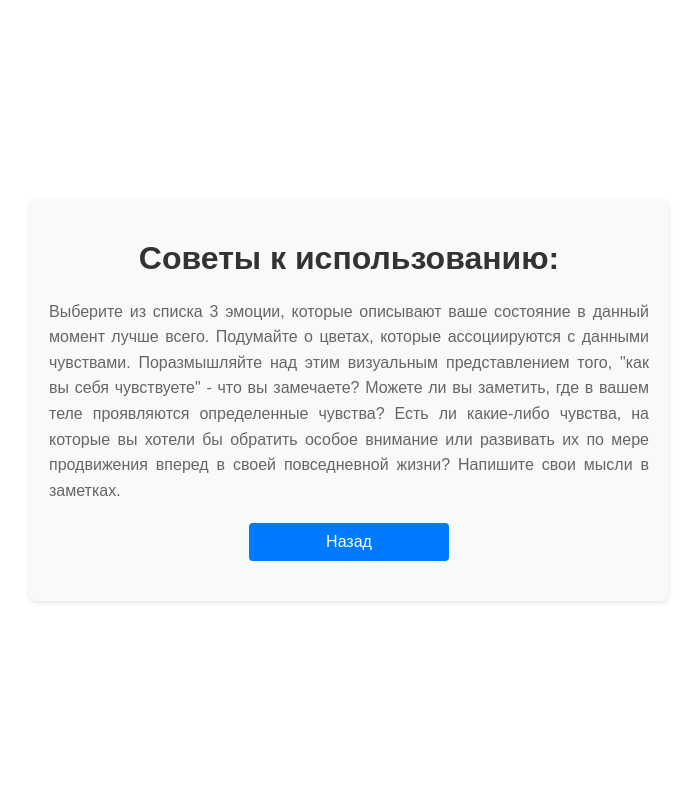
After one commit to miillaa/WEB_project, a Flask app: page /home in a window 1280 px wide. The commit adds this page. Shown: the whole page, without its empty margins (291-988 px from the left). Run offline with Flask 3, Linux system fonts and the light colour scheme; parts of the project's set-up code (start-up, migrations or seed data) failed here and were passed over.

Commit message:
Sixth attempt: Merge

```diff
--- a/data/news.py
+++ b/data/news.py
@@ -10,7 +10,7 @@ from wtforms.validators import DataRequired
 
 
 class NewsForm(FlaskForm):
-    title = StringField('Заголовок', validators=[DataRequired()])
+    title = StringField("Заголовок", validators=[DataRequired()])
     content = TextAreaField("Содержание")
     is_private = BooleanField("Личное")
     submit = SubmitField('Применить')
@@ -23,6 +23,7 @@ class News(SqlAlchemyBase):
                            primary_key=True, autoincrement=True)
     title = sqlalchemy.Column(sqlalchemy.String, nullable=True)
     content = sqlalchemy.Column(sqlalchemy.String, nullable=True)
+    image = sqlalchemy.Column(sqlalchemy.String, nullable=True)
     created_date = sqlalchemy.Column(sqlalchemy.DateTime,
                                      default=datetime.datetime.now)
     is_private = sqlalchemy.Column(sqlalchemy.Boolean, default=True)
--- a/main.py
+++ b/main.py
@@ -1,13 +1,13 @@
+from PIL import Image
+
 from emotion_html import emotion_html
 import base64
 from flask import Flask, render_template, request, redirect, abort
-from PIL import Image
 from data import db_session
 from data.users import User
 from data.news import News, NewsForm
 from flask_login import LoginManager, login_user, login_required, logout_user, current_user
 from forms.user import RegisterForm, LoginForm
-
 
 app = Flask(__name__)
 app.config['SECRET_KEY'] = 'secret_key'
@@ -30,6 +30,11 @@ def index():
     else:
         news = db_sess.query(News).filter(News.is_private != True)
     return render_template("index.html", news=news)
+
+
+@app.route("/home")
+def home():
+    return render_template("home.html")
 
 
 @app.route('/login', methods=['GET', 'POST'])
@@ -76,61 +81,63 @@ def reqister():
 @login_required
 def add_news():
     form = NewsForm()
+    db_sess = db_session.create_session()
+    news_item = db_sess.query(News).filter_by(user_id=current_user.id).first()
+    with open('temp_image.png', 'rb') as image_file:
+        binary_data = image_file.read()
+        image = base64.b64encode(binary_data).decode('utf-8')
+    if news_item:
+        news_item.image = image
     if form.validate_on_submit():
-        db_sess = db_session.create_session()
         news = News()
         news.title = form.title.data
         news.content = form.content.data
+        news.image = image
         news.is_private = form.is_private.data
         current_user.news.append(news)
         db_sess.merge(current_user)
         db_sess.commit()
         return redirect('/')
-    return render_template('news.html', title='Добавление новости',
-                           form=form)
+
+    db_sess.commit()
+    return render_template('news.html', title='Новости', form=form, news=news_item, image=image)
 
 
 @app.route('/news/<int:id>', methods=['GET', 'POST'])
 @login_required
 def edit_news(id):
     form = NewsForm()
+
     if request.method == "GET":
         db_sess = db_session.create_session()
-        news = db_sess.query(News).filter(News.id == id,
-                                          News.user == current_user
-                                          ).first()
+        news = db_sess.query(News).filter(News.id == id, News.user == current_user).first()
         if news:
             form.title.data = news.title
             form.content.data = news.content
+            image = news.image
             form.is_private.data = news.is_private
         else:
             abort(404)
     if form.validate_on_submit():
         db_sess = db_session.create_session()
-        news = db_sess.query(News).filter(News.id == id,
-                                          News.user == current_user
-                                          ).first()
+        news = db_sess.query(News).filter(News.id == id, News.user == current_user).first()
         if news:
             news.title = form.title.data
             news.content = form.content.data
+            image = news.image
             news.is_private = form.is_private.data
             db_sess.commit()
             return redirect('/')
         else:
             abort(404)
-    return render_template('news.html',
-                           title='Редактирование новости',
-                           form=form
-                           )
+    return render_template('news.html', title='Новости', form=form, news=news, image=image)
 
 
 @app.route('/news_delete/<int:id>', methods=['GET', 'POST'])
 @login_required
 def news_delete(id):
     db_sess = db_session.create_session()
-    news = db_sess.query(News).filter(News.id == id,
-                                      News.user == current_user
-                                      ).first()
+    news = db_sess.query(News).filter(News.id == id, News.user == current_user).first()
     if news:
         db_sess.delete(news)
         db_sess.commit()
@@ -143,10 +150,13 @@ def news_delete(id):
 @login_required
 def logout():
     logout_user()
+    img = Image.open('static/body.jpg')
+    img.save('temp_image.png')
     return redirect("/")
 
 
 @app.route('/save_image', methods=['POST'])
+@login_required
 def save_image():
     data = request.json
     if 'image' in data:
@@ -156,15 +166,11 @@ def save_image():
 
         with open('temp_image.png', 'wb') as f:
             f.write(image_bytes)
-
-        img = Image.open('temp_image.png')
-        img.show()
-        return 'Изображение получено и отображено'
-    else:
-        return 'Ошибка: Не удалось получить изображение'
+    return redirect('/news')
 
 
 @app.route('/body_mapping/<feeling1>,<feeling2>,<feeling3>')
+@login_required
 def body_mapping(feeling1, feeling2, feeling3):
     if request.method == 'GET':
         return render_template('body_mapping.html', param1=feeling1.capitalize(), param2=feeling2.capitalize(),
@@ -172,6 +178,7 @@ def body_mapping(feeling1, feeling2, feeling3):
 
 
 @app.route('/emotions', methods=['POST', 'GET'])
+@login_required
 def emotions():
     if request.method == 'GET':
         return emotion_html()
--- a/templates/body_mapping.html
+++ b/templates/body_mapping.html
@@ -2,7 +2,6 @@
 <html lang="en">
 <head>
     <meta charset="UTF-8">
-    <link rel="stylesheet" type="text/css" href="/static//body_mapping.css" />
     <title>Title</title>
 </head>
 <body>
--- /dev/null
+++ b/templates/home.html
@@ -0,0 +1,64 @@
+<!DOCTYPE html>
+<html lang="en">
+<head>
+    <meta charset="UTF-8">
+    <meta name="viewport" content="width=device-width, initial-scale=1.0">
+    <title>Советы к использованию</title>
+    <style>
+        body {
+            font-family: Arial, sans-serif;
+            background-color: #ffffff; /* Белый фон */
+            margin: 0;
+            padding: 0;
+            display: flex;
+            justify-content: center;
+            align-items: center;
+            height: 100vh;
+        }
+
+        .content-container {
+            max-width: 600px;
+            padding: 20px;
+            border-radius: 8px;
+            box-shadow: 0 2px 4px rgba(0, 0, 0, 0.1);
+            background-color: #f9f9f9;
+            text-align: justify;
+        }
+
+        h1 {
+            color: #333333;
+            text-align: center;
+        }
+
+        p {
+            color: #666666;
+            line-height: 1.6;
+        }
+
+        button {
+            display: block;
+            width: 200px;
+            padding: 10px;
+            margin: 20px auto;
+            border: none;
+            border-radius: 4px;
+            background-color: #007bff;
+            color: #ffffff;
+            font-size: 16px;
+            cursor: pointer;
+            transition: background-color 0.3s ease;
+        }
+
+        button:hover {
+            background-color: #0056b3;
+        }
+    </style>
+</head>
+<body>
+    <div class="content-container">
+        <h1>Советы к использованию:</h1>
+        <p>Выберите из списка 3 эмоции, которые описывают ваше состояние в данный момент лучше всего. Подумайте о цветах, которые ассоциируются с данными чувствами. Поразмышляйте над этим визуальным представлением того, "как вы себя чувствуете" - что вы замечаете? Можете ли вы заметить, где в вашем теле проявляются определенные чувства? Есть ли какие-либо чувства, на которые вы хотели бы обратить особое внимание или развивать их по мере продвижения вперед в своей повседневной жизни? Напишите свои мысли в заметках.</p>
+        <button onclick="window.location.href = '/';">Назад</button>
+    </div>
+</body>
+</html>
```
Also changed, not shown: emotion_html.py (+60 -21 lines), templates/index.html (+11 -2 lines), templates/news.html (+3 -0 lines), db/blogs.db (deleted), temp_image.png (added).
